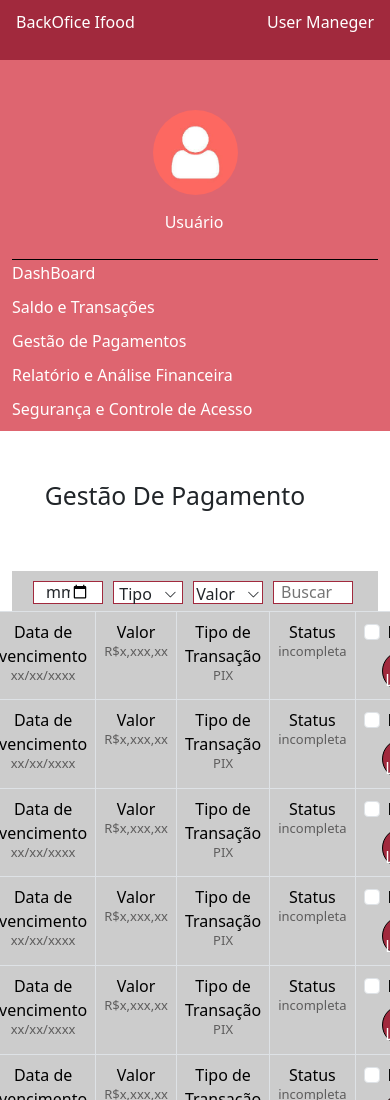
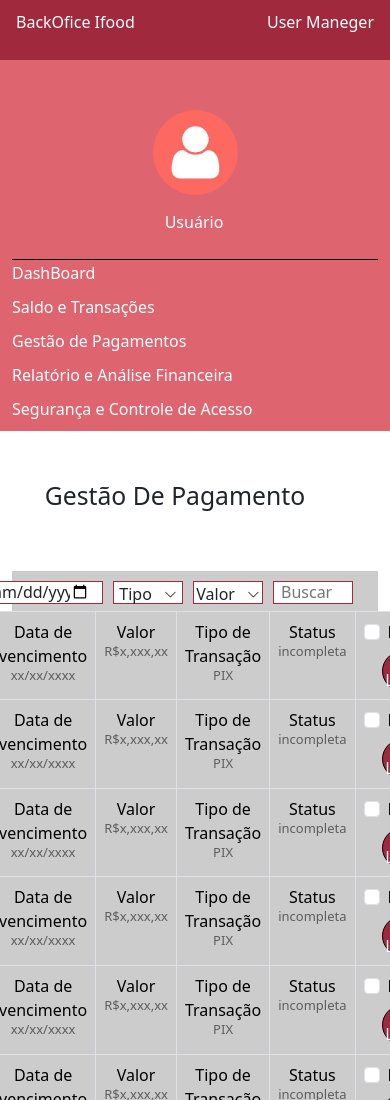
Before and after one commit to HenriqueFreitas-GH/Challanger, a plain HTML site: page GestaodePagamento/index.html in a window 390 px wide. Shown: the top 1100 px of the page. Drawn offline with nearby package versions, Linux system fonts and the light colour scheme.

Commit message:
Update style.css

```diff
--- a/GestaodePagamento/css/style.css
+++ b/GestaodePagamento/css/style.css
@@ -93,7 +93,7 @@ body {
 
 #data{
     height: 23px;
-    width: 87px;
+    width: 129px;
     position: absolute;
     top: 15px;
     right: 397px;
@@ -256,7 +256,7 @@ th h4{
 
     #data{
         height: 23px;
-        width: 70px;
+        width: 129px;
         position: absolute;
         top: 10px;
         right: 292px;
@@ -311,7 +311,7 @@ th h4{
 
     #data{
         height: 23px;
-        width: 70px;
+        width: 129px;
         position: absolute;
         top: 10px;
         right: 275px;
```
